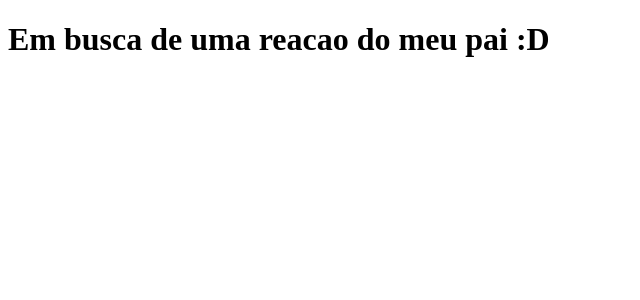
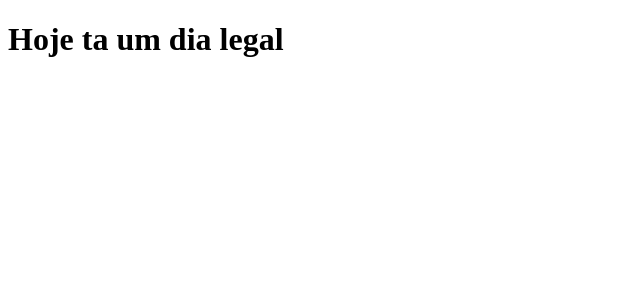
Before and after one commit to HugoSantos2131/tabnews, a Next.js app: page / in a window 1280 px wide. Shown: the top 300 px of the page, without its empty margins (0-640 px from the left). Built offline with nearby package versions, Linux system fonts and the light colour scheme.

Commit message:
testando deploy

```diff
--- a/pages/index.js
+++ b/pages/index.js
@@ -1,5 +1,5 @@
 function Home() {
-    return <h1> Em busca de uma reacao do meu pai :D </h1>
+    return <h1> Hoje ta um dia legal </h1>
 }
 
 export default Home;
```
